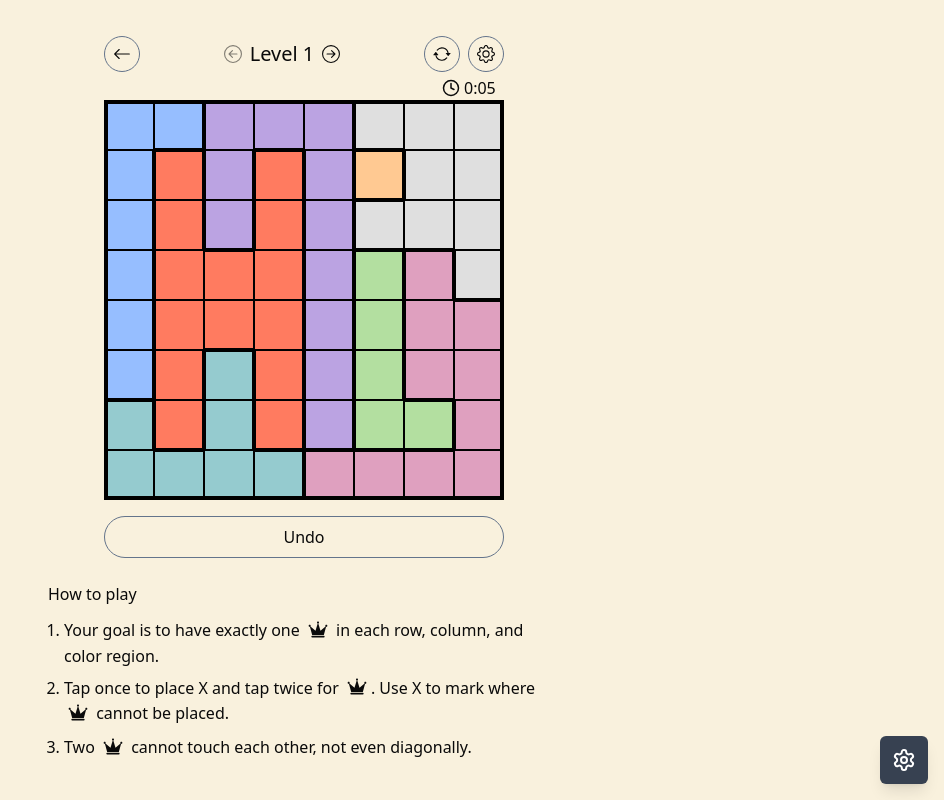
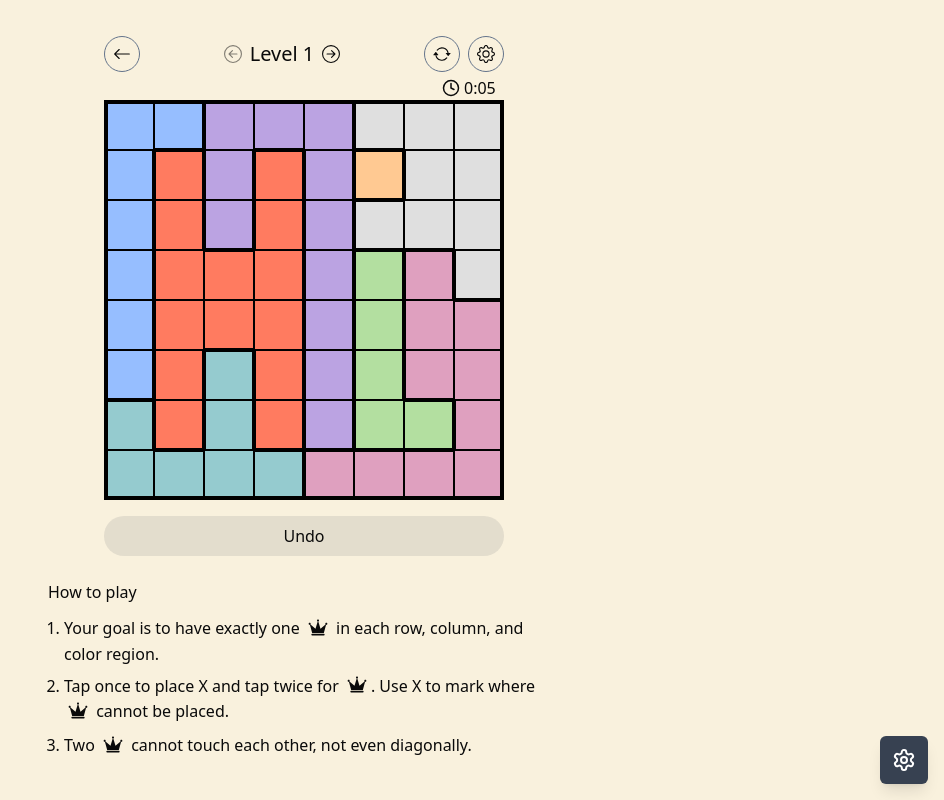
Before and after one commit to samimsu/queens-game-linkedin, a React (Vite) app: page /level/1 in a window 1280 px wide. Shown: the top 800 px of the page, without its empty margins (336-1280 px from the left). Built offline with nearby package versions, Linux system fonts and the light colour scheme.

Commit message:
Disabled undo when there's no previous move

```diff
--- a/src/components/GameLevel/Level.jsx
+++ b/src/components/GameLevel/Level.jsx
@@ -469,7 +469,7 @@ const Level = ({ id, level }) => {
           <Button
             className="border border-slate-500 rounded-full p-2 mr-2 w-full mt-[16px]"
             onClick={handleUndo}
-            disabled={hasWon}
+            disabled={hasWon || !history.current.length}
           >
             {t('UNDO')}
           </Button>
```
